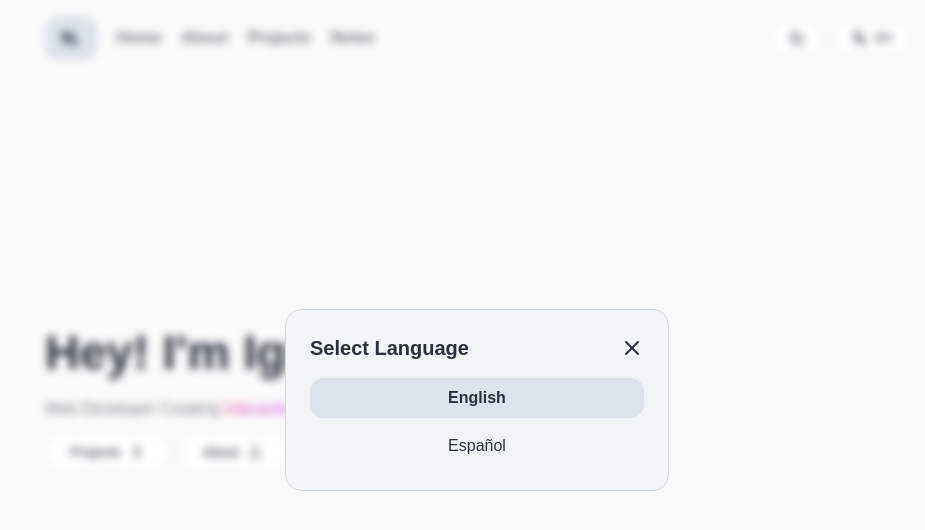
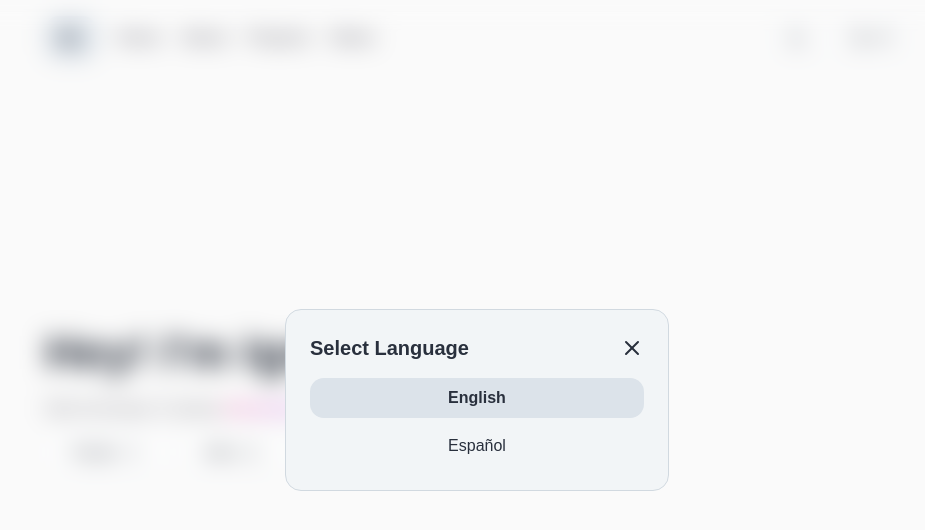
Before and after one commit to figueroaignacio/portfolio, a React (Vite) app: page / in a window 1280 px wide. Both pictures are taken after a click on the button "EN". Shown: the top 530 px of the page, without its empty margins (163-1088 px from the left). Built offline with nearby package versions, Linux system fonts and the light colour scheme; a web font is replaced by a local one.

Commit message:
style: change backdrop blur

```diff
--- a/src/components/SelectLanguage.tsx
+++ b/src/components/SelectLanguage.tsx
@@ -65,7 +65,7 @@ export function SelectLanguage() {
       </button>
       {modalOpen && (
         <div
-          className="fixed inset-0 flex items-center justify-center backdrop-blur-sm z-30"
+          className="fixed inset-0 flex items-center justify-center backdrop-blur-md z-30"
           onClick={closeModal}
         >
           <div
```
